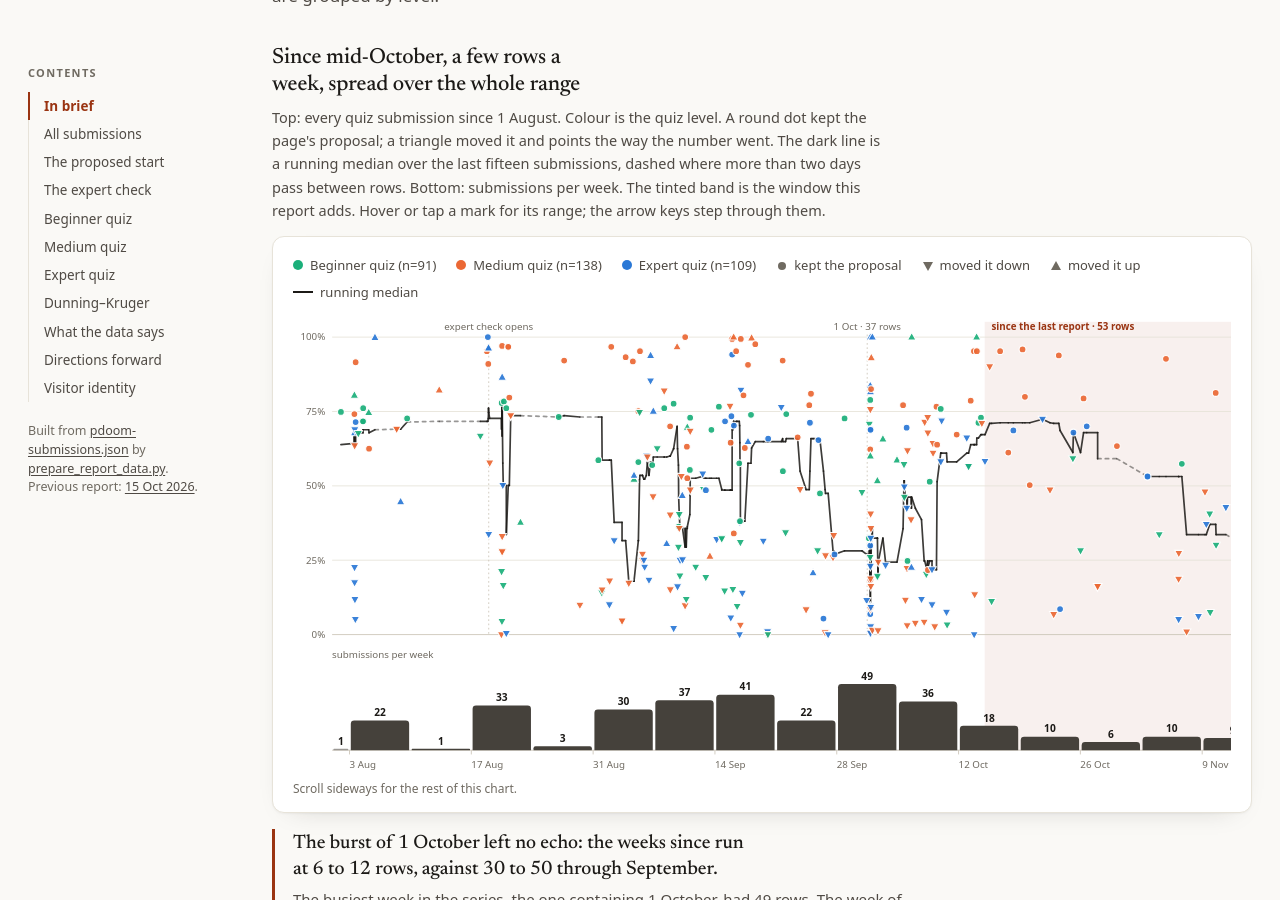
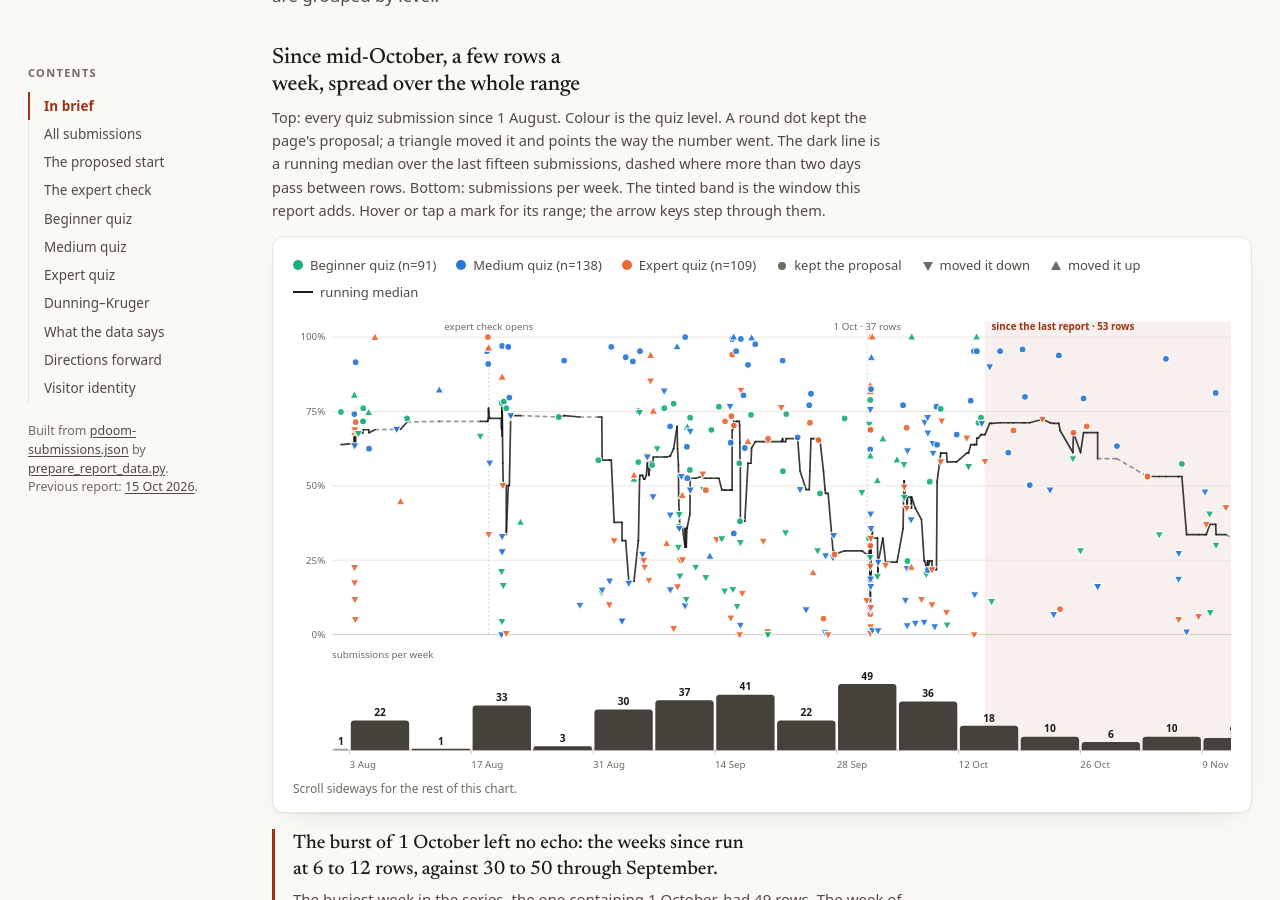
Before and after one commit to neoneye/pdoom-calculator, a Jekyll site: the page reports/submissions-2026-11-19.html, which Jekyll copies as it is, in a window 1280 px wide and 900 px high, scrolled down 2165 px. Built offline with Jekyll 4.4.1, drawn with Linux system fonts in a browser that asks for light colours.

Commit message:
Swap the medium and expert colours in the November report
Medium is now blue and expert orange, in both themes.

Co-Authored-By: Claude Fable 5.2 <noreply@anthropic.com>

```diff
--- a/reports/submissions-2026-11-19.html
+++ b/reports/submissions-2026-11-19.html
@@ -40,8 +40,8 @@
        for colour-blind readers on this paper (validated all-pairs, light and dark).
        Everything that is not a level is drawn in ink or grey. */
     --level-1: #1baf7a;   /* beginner */
-    --level-2: #eb6834;   /* medium */
-    --level-3: #2a78d6;   /* expert */
+    --level-2: #2a78d6;   /* medium */
+    --level-3: #eb6834;   /* expert */
     --mark: #45413b;      /* single-series marks */
     --mark-soft: #b9b3a6;
     --neutral: #8a857b;
@@ -57,7 +57,7 @@
       --line: #322c26; --line-strong: #4a423a;
       --ink: #f2ede4; --ink-2: #c0b8ab; --ink-3: #978f82;
       --accent: #e0723f; --accent-soft: #2c1f18;
-      --level-1: #199e70; --level-2: #d95926; --level-3: #3987e5;
+      --level-1: #199e70; --level-2: #3987e5; --level-3: #d95926;
       --mark: #d8d1c4; --mark-soft: #6b645a; --neutral: #8e8679;
       --new-wash: rgba(224, 114, 63, 0.10);
       --shadow: 0 1px 2px rgba(0, 0, 0, 0.4), 0 10px 28px -20px rgba(0, 0, 0, 0.8);
@@ -69,7 +69,7 @@
     --line: #322c26; --line-strong: #4a423a;
     --ink: #f2ede4; --ink-2: #c0b8ab; --ink-3: #978f82;
     --accent: #e0723f; --accent-soft: #2c1f18;
-    --level-1: #199e70; --level-2: #d95926; --level-3: #3987e5;
+    --level-1: #199e70; --level-2: #3987e5; --level-3: #d95926;
     --mark: #d8d1c4; --mark-soft: #6b645a; --neutral: #8e8679;
     --new-wash: rgba(224, 114, 63, 0.10);
     --shadow: 0 1px 2px rgba(0, 0, 0, 0.4), 0 10px 28px -20px rgba(0, 0, 0, 0.8);
```
